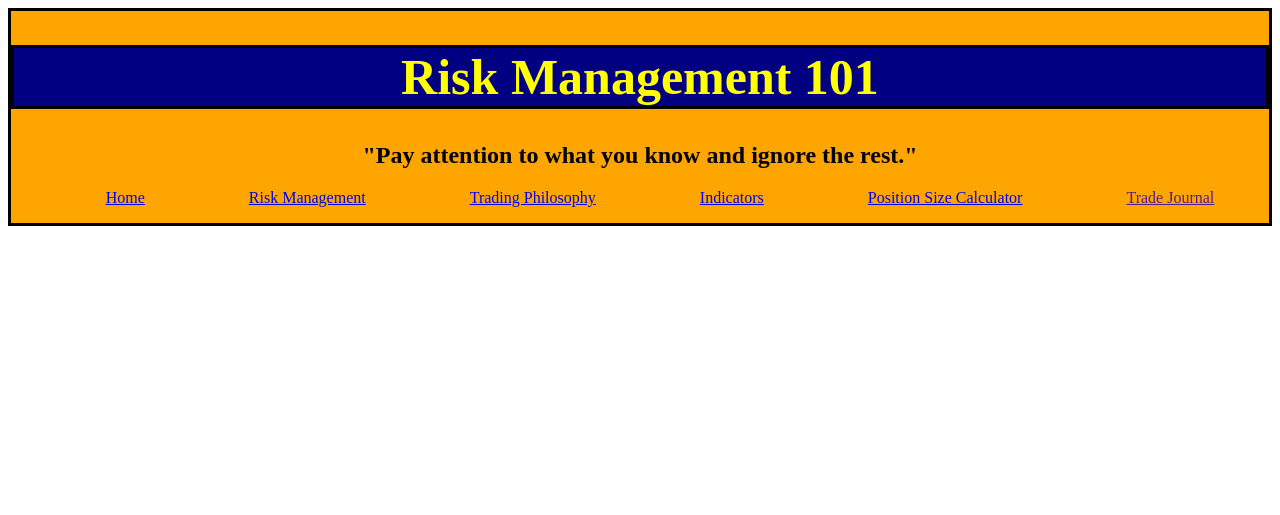
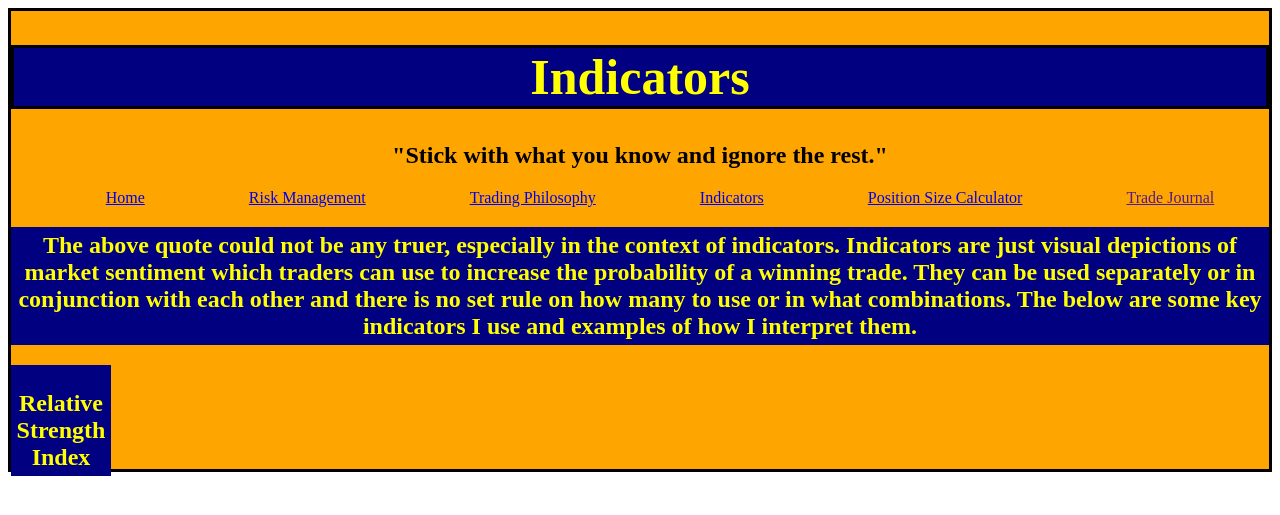
Before and after one commit to MrGraves1986/trading_pro, a Django app: page /indicators in a window 1280 px wide. Shown: the top 515 px of the page. Run offline with Django 4.2, Linux system fonts and the light colour scheme.

Commit message:
began indicator page

```diff
--- a/trading_pro_app/static/css/style.css
+++ b/trading_pro_app/static/css/style.css
@@ -192,3 +192,10 @@ h5 {
     width: 265px;
     height: 655px;
 }
+
+.indicator_example {
+    height: 100px;
+    width: 100px;
+    background-color: navy;
+    display: inline-block;
+}
--- a/trading_pro_app/templates/indicators.html
+++ b/trading_pro_app/templates/indicators.html
@@ -10,8 +10,8 @@
 </head>
 <body>
     <div class="container">
-        <h1>Risk Management 101</h1>
-        <h2>"Pay attention to what you know and ignore the rest."</h2>
+        <h1>Indicators</h1>
+        <h2>"Stick with what you know and ignore the rest."</h2>
         <ul>
             <li><a href="/">Home</a></li>
             <li><a href="/risk_management">Risk Management</a></li>
@@ -20,6 +20,10 @@
             <li><a href="/calculate">Position Size Calculator</a></li>
             <li><a href="">Trade Journal</a></li>
         </ul>
+        <h2 id="opener">The above quote could not be any truer, especially in the context of indicators. Indicators are just visual depictions of market sentiment which traders can use to increase the probability of a winning trade. They can be used separately or in conjunction with each other and there is no set rule on how many to use or in what combinations. The below are some key indicators I use and examples of how I interpret them.</h2>
+        <div class="indicator_example">
+            <h2 id="opener">Relative Strength Index</h2>
+        </div>
     </div>
 
 </body>
--- a/trading_pro_app/templates/risk_management.html
+++ b/trading_pro_app/templates/risk_management.html
@@ -25,15 +25,15 @@
             <h2 id="opener">What is risk management and what does it look like?</h2>
             <h3>Said another way, risk management is about mitigating your downside, or, reducing the adverse impact to your portfolio if a trade does not pan out.</h3>
             <h3>In order to accomplish this, you need to start by defining your portfolio risk. This means, for every trade that you make, how much are you willing and able to completely lose?</h3>
-            <h3>You might say, "I can lose my entire account as this is money I can live without." While that may be true, that means it may only take 1 trade to completely bankrupt you which is no good if you wish to enjoy the market profitably for the long-term.</h3>
+            <h3>You might say, "I can lose my entire account as this is money I can live without." While that may be true, thais mentality means it may only take 1 trade to completely bankrupt you which is no good if you wish to enjoy the market profitably for the long-term.</h3>
             <h3>A good rule is the 1 - 2% rule. This means on each trade, you risk 1% or 2% of your total portfolio.</h3>
             <h3>The reason for this being a commonly followed rule is that statistically you will not lose 50 trades in a row which a 2% portfolio risk allows you (50 trades X 2% of portfolio = 100% of portfolio).</h3>
             <h3>To make sure you stay profitable even if you lose a majority of your trades, look next door and I'll explain the concept of "Position Sizing" and Risk-to-Reward Ratio.</h3>
         </div>
         <div class="risk_principle">
             <h2 id="opener">Risk-to-Reward Ratio & Position Sizing</h2>
-            <h3>Risk-to-Reward Ratio (R:R) is a measurement of how much money you are risk in order to earn a specified amount. It is calculated using the profit and stop-loss per share. If your trade setup yields a R:R of 2, that means for every $1 you are risking, you stand to make $2.</h3>
-            <h3>A more conservative approach will tell you to only take trades that have a R:R of atleast 2. Why is this?</h3>
+            <h3>Risk-to-Reward Ratio (R:R) is a measurement of how much money you are willing to risk in order to earn a specified amount. It is calculated using the profit and stop-loss per share. If your trade setup yields a R:R of 2, that means for every $1 you are risking, you stand to make $2.</h3>
+            <h3>A more conservative approach will tell you to only take trades that have a R:R of at least 2. Why is this?</h3>
             <h3>Remember our explanation about the 1-2% rule? If your R:R is atleast 2, then you can be profitable even if you are winning less than half of your trades.</h3>
             <h3>A lot of traders lose because they do not properly manage their capital. Part of this also lies in the emotions of trading. Before you trade with live money, I strongly advise you paper trade at least 50 trades. This will give you an idea of where you are in your process.</h3>
             <h3>Keep in mind that even with a solid number of paper trades under your belt, the psychology of it all changes when real money is at stake. The purpose of the paper trades is to teach you a system and then to trust that system. It is no different in live trades and will simply take a few to get comfortable. The examples next door will show you how patience with a system can pay off, even when you lose a majority of your trades.</h3>
--- a/trading_pro_app/templates/trade_stats.html
+++ b/trading_pro_app/templates/trade_stats.html
@@ -16,5 +16,8 @@
     <h4># of Shares: {{ request.session.ideal_number_of_shares }}</h4>
     <h4>Total Position Size: ${{ request.session.total_position_size }}</h4>
     <a href="/calculate">Back to Calculator</a>
+    <br>
+    <br>
+    <a href="">Log This Setup</a>
 </body>
 </html>
```
Also changed, not shown: db.sqlite3.
